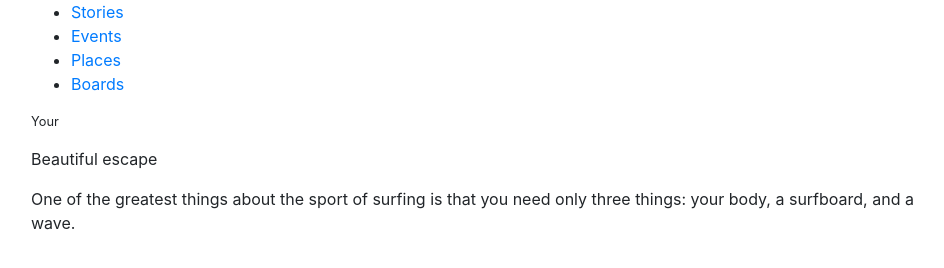
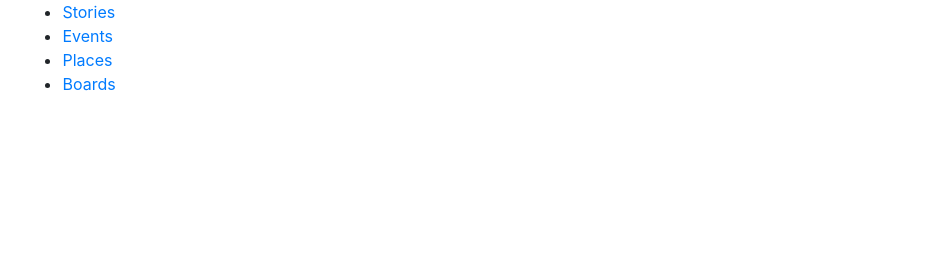
Before and after one commit to annkirilenko/surfing-project, a plain HTML site: page index.html in a window 1280 px wide. Shown: the whole page, without its empty margins (84-1028 px from the left). Drawn offline with Linux system fonts and the light colour scheme.

Commit message:
change index on work

```diff
--- a/index.html
+++ b/index.html
@@ -11,9 +11,10 @@
 	<script src="./js/jquery-3.2.1.min.js"></script>
 </head>
 <body>
-	<div class="wrapper">
 	<header class="container">
 			<div class="row">
+				<div class="col-1">
+				</div>
 				<nav class="col-12">
 					<ul>
 						<li><a href="#">Stories</li></a>
@@ -22,9 +23,11 @@
 						<li><a href="#">Boards</li></a>
 					</ul>
 				</nav>
+				<div class="col-1">
 				</div>
-				<div class="row">
-					<div class="col-12">
+			</div>
+			<!--<div class="row">
+				<div class="col-14">
 					<div class="head-slider-container">
 						<div>
 							<div class="slide-title">
@@ -38,7 +41,7 @@
 						</div>
 					</div>
 				</div>
-				</div>
+			</div>-->
 	</header>
 	<main class="container">
 
@@ -46,6 +49,5 @@
 	<footer class="container">
 
 	</footer>
-	</div>
 </body>
 </html>
```
Lines whose indentation alone changed are shown as unchanged.
